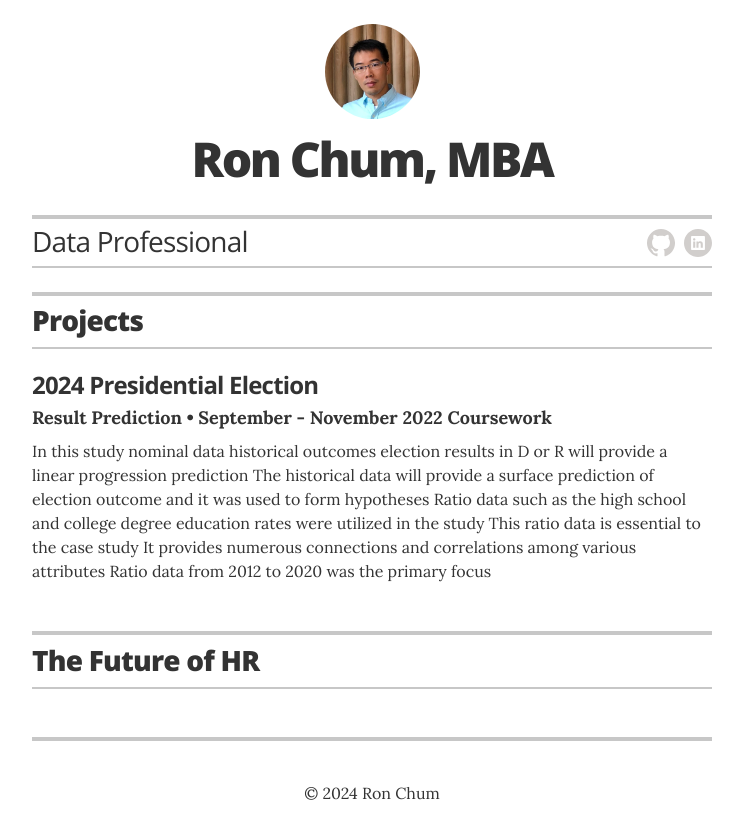
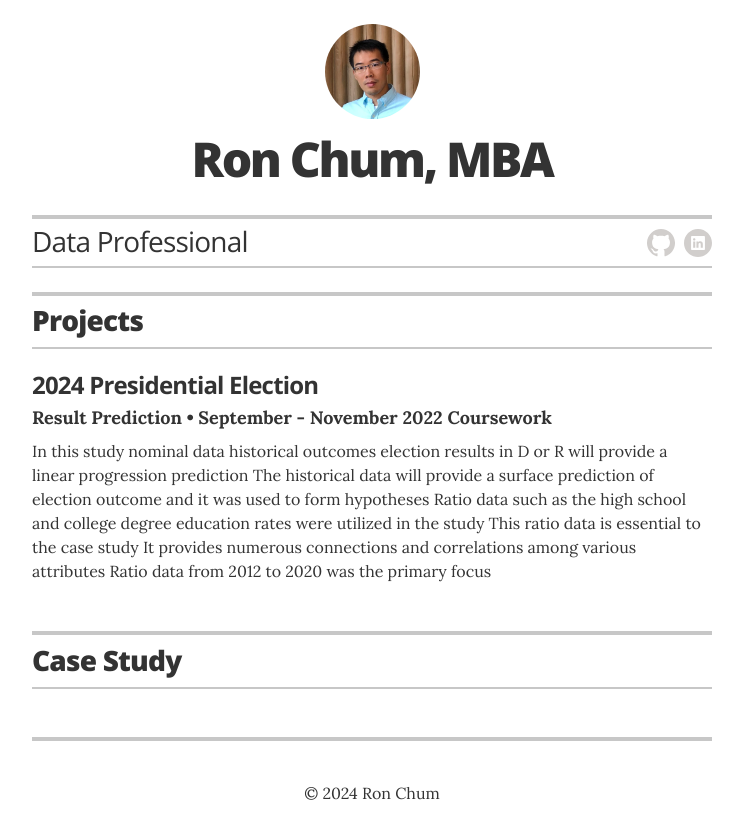
Before and after one commit to rchum/p3, a Jekyll site: the page built from index.html, in a window 1280 px wide. Shown: the top 839 px of the page, without its empty margins (268-1011 px from the left). Built offline with Jekyll 4.4.1, drawn with Linux system fonts in a browser that asks for light colours.

Commit message:
Update resume.html

```diff
--- a/_layouts/resume.html
+++ b/_layouts/resume.html
@@ -127,7 +127,7 @@
       <section class="content-section">
 
         <header class="section-header">
-          <h2>The Future of HR</h2>
+          <h2>Case Study</h2>
         </header>
         {% for skill in site.data.skills %}
         <div class="resume-item">
```
